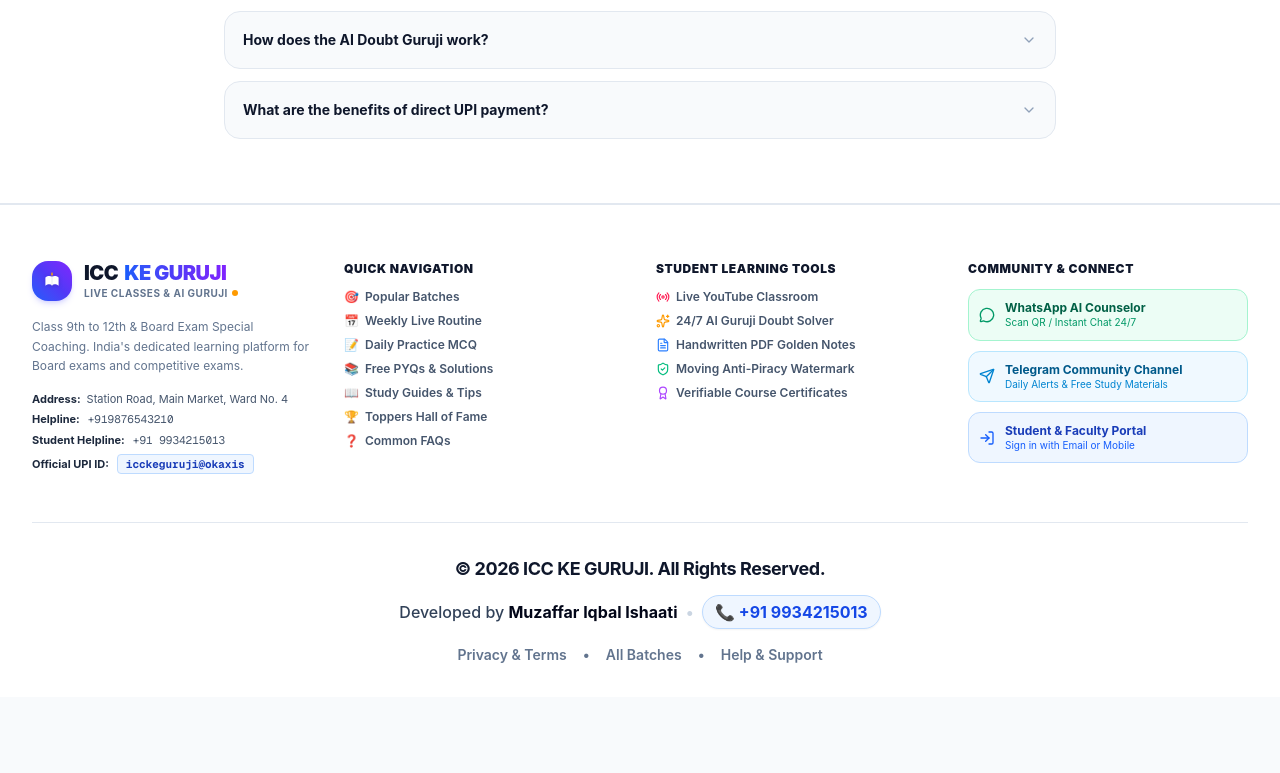
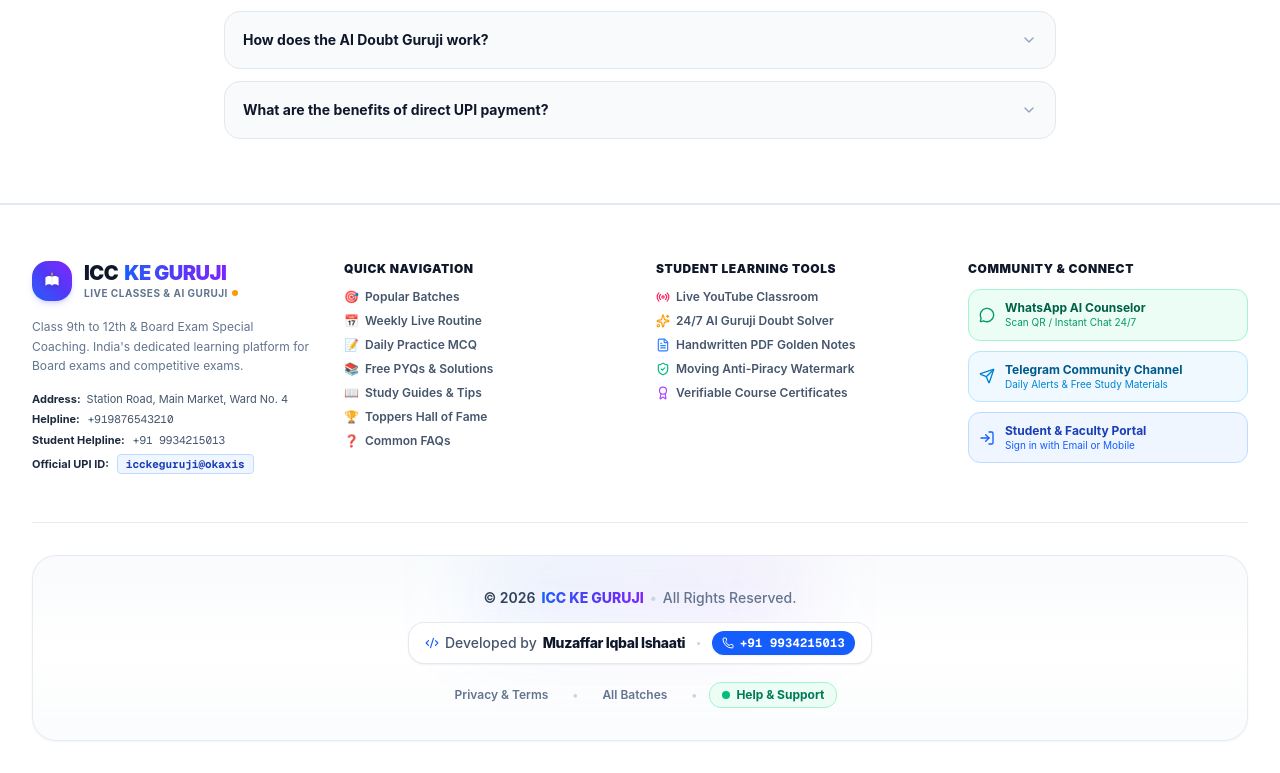
Before and after one commit to icckeguruji/icckeguruji, a Next.js app: page / in a window 1280 px wide. Shown: the part 5639-6412 px from the top of the page. Before the commit the page ends 6336 px from the top, so only its background shows below. Built offline with nearby package versions, Linux system fonts and the light colour scheme.

Commit message:
style: modernize footer bottom card with refined typography and interactive developer badge

```diff
--- a/src/app/page.tsx
+++ b/src/app/page.tsx
@@ -27,7 +27,10 @@ import {
   TrendingUp,
   Smartphone,
   MessageCircle,
-  LogIn
+  LogIn,
+  Code2,
+  Phone,
+  Heart
 } from 'lucide-react';
 import { Course, User, CoachingConfig, Announcement, Article, Testimonial, FaqItem, TimetableSlot } from '@/types';
 import { getStoredData, saveStoredData } from '@/lib/storage';
@@ -866,37 +869,74 @@ export default function HomePage() {
             </div>
           </div>
 
-          {/* Bottom Copyright Bar */}
-          {/* Bottom Copyright & Developer Info - Prominent & Centered */}
-          <div className="pt-8 border-t border-slate-200 flex flex-col items-center justify-center text-center gap-3">
-            <div className="text-base sm:text-lg font-bold text-slate-900 tracking-tight">
-              © 2026 {data.config.coachingName || 'ICC KE GURUJI'}. All Rights Reserved.
+          {/* Modern Footer Bottom: Copyright, Developer Attribution & Quick Links */}
+          <div className="relative mt-12 pt-8 border-t border-slate-200/80">
+            <div className="relative overflow-hidden rounded-3xl bg-gradient-to-b from-slate-50/90 via-white to-slate-50/60 border border-slate-200/80 p-6 sm:p-8 text-center shadow-xs">
+              {/* Subtle ambient glow effect */}
+              <div className="absolute top-0 left-1/2 -translate-x-1/2 w-80 h-20 bg-gradient-to-r from-blue-500/10 via-indigo-500/10 to-violet-500/10 blur-2xl pointer-events-none" />
+
+              <div className="relative z-10 flex flex-col items-center justify-center gap-3.5">
+                {/* 1. Brand Copyright - Monasib & Crisp */}
+                <div className="flex flex-wrap items-center justify-center gap-1.5 text-xs sm:text-sm font-semibold text-slate-700">
+                  <span>© 2026</span>
+                  <span className="font-extrabold bg-gradient-to-r from-blue-600 via-indigo-600 to-violet-600 bg-clip-text text-transparent">
+                    {data.config.coachingName || 'ICC KE GURUJI'}
+                  </span>
+                  <span className="text-slate-300">•</span>
+                  <span className="text-slate-500 font-medium">All Rights Reserved.</span>
                 </div>
 
-            <div className="text-sm sm:text-base font-medium text-slate-700 flex flex-wrap items-center justify-center gap-2">
-              <span>Developed by <strong className="text-slate-950 font-bold">Muzaffar Iqbal Ishaati</strong></span>
-              <span className="hidden sm:inline text-slate-300">•</span>
+                {/* 2. Developer Attribution & Direct Helpline - Modern Interactive Pill */}
+                <div className="inline-flex flex-wrap items-center justify-center gap-2 sm:gap-2.5 px-4 py-2 rounded-2xl bg-white border border-slate-200/90 shadow-xs hover:border-blue-300 hover:shadow-sm transition-all duration-300">
+                  <span className="flex items-center gap-1.5 text-xs sm:text-sm text-slate-600 font-medium">
+                    <Code2 className="w-3.5 h-3.5 text-blue-600 shrink-0" />
+                    <span>Developed by</span>
+                    <strong className="font-extrabold text-slate-900 tracking-tight">
+                      Muzaffar Iqbal Ishaati
+                    </strong>
+                  </span>
+
+                  <span className="text-slate-300 font-light hidden sm:inline">•</span>
+
                   <a
                     href="tel:9934215013"
-                className="inline-flex items-center gap-1.5 px-3 py-1 rounded-full bg-blue-50 hover:bg-blue-100 text-blue-700 font-bold transition-all border border-blue-200 shadow-xs"
+                    className="group inline-flex items-center gap-1.5 px-2.5 py-1 rounded-xl bg-blue-600 hover:bg-blue-700 text-white text-xs font-bold shadow-xs hover:shadow-sm active:scale-95 transition-all"
                   >
-                <span>📞 +91 9934215013</span>
+                    <Phone className="w-3 h-3 group-hover:rotate-12 transition-transform shrink-0" />
+                    <span className="tracking-wide font-mono">+91 9934215013</span>
                   </a>
                 </div>
 
-            <div className="flex flex-wrap items-center justify-center gap-4 text-xs sm:text-sm font-semibold text-slate-500 pt-1">
-              <a href="#faqs" className="hover:text-blue-600 transition-colors">Privacy &amp; Terms</a>
-              <span>•</span>
-              <a href="#courses-section" className="hover:text-blue-600 transition-colors">All Batches</a>
-              <span>•</span>
+                {/* 3. Essential Navigation & Support Badges */}
+                <div className="flex flex-wrap items-center justify-center gap-2 sm:gap-3 pt-1 text-xs font-semibold text-slate-500">
+                  <a
+                    href="#faqs"
+                    className="px-3 py-1 rounded-xl hover:text-blue-600 hover:bg-slate-100 transition-colors"
+                  >
+                    Privacy &amp; Terms
+                  </a>
+                  <span className="text-slate-300">•</span>
+                  <a
+                    href="#courses-section"
+                    className="px-3 py-1 rounded-xl hover:text-blue-600 hover:bg-slate-100 transition-colors"
+                  >
+                    All Batches
+                  </a>
+                  <span className="text-slate-300">•</span>
                   <a
                     href={`https://wa.me/${(data.config.whatsappNumber || '+919876543210').replace(/[^0-9]/g, '')}`}
                     target="_blank"
                     rel="noreferrer"
-                className="hover:text-emerald-600 transition-colors"
+                    className="inline-flex items-center gap-1.5 px-3 py-1 rounded-xl text-emerald-700 bg-emerald-50 hover:bg-emerald-100/80 border border-emerald-200 transition-colors font-bold"
                   >
-                Help &amp; Support
+                    <span className="relative flex h-2 w-2">
+                      <span className="animate-ping absolute inline-flex h-full w-full rounded-full bg-emerald-400 opacity-75" />
+                      <span className="relative inline-flex rounded-full h-2 w-2 bg-emerald-500" />
+                    </span>
+                    <span>Help &amp; Support</span>
                   </a>
+                </div>
+              </div>
             </div>
           </div>
         </div>
```
Lines whose indentation alone changed are shown as unchanged.
